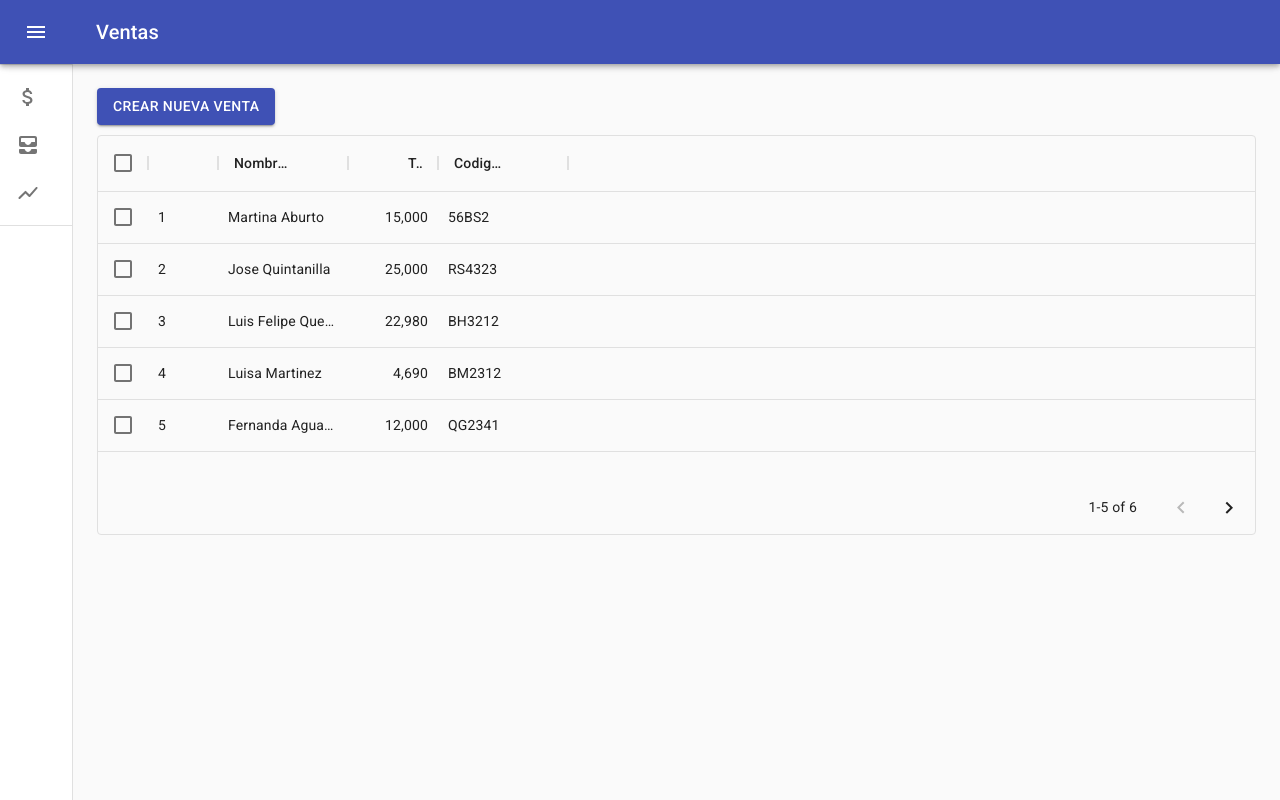
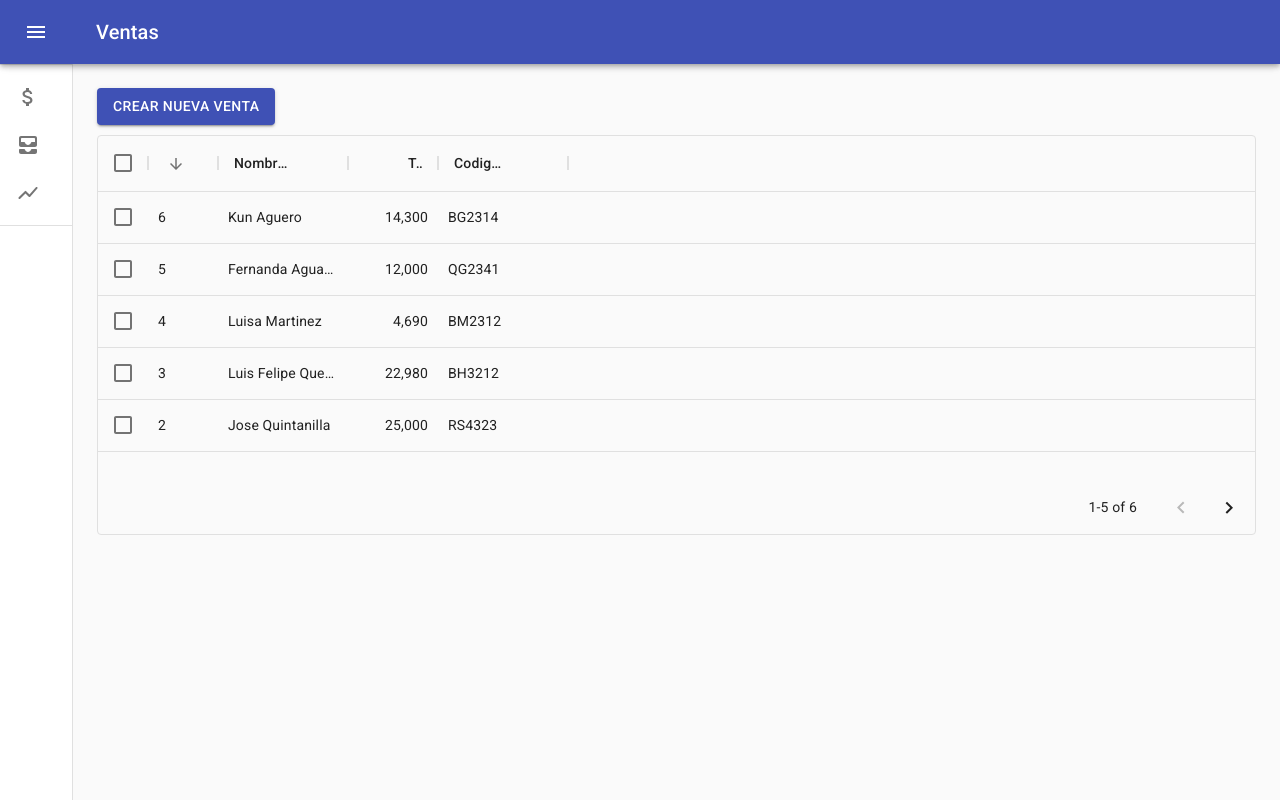
Before and after one commit to kevinOsorio1/Front-SellSistem, a React (Create React App) app in the folder sellsystem/: page / in a window 1280 px wide. Built offline with nearby package versions, Linux system fonts and the light colour scheme.

Commit message:
sales, added sales view and inventory hardCoded

```diff
--- a/sellsystem/src/components/Table/Table.js
+++ b/sellsystem/src/components/Table/Table.js
@@ -7,7 +7,12 @@ export default function Table({rows,columns}) {
   const classes = tableStyles()
   return (
     <div className={classes.table}>
-      <DataGrid rows={rows} columns={columns} pageSize={5} checkboxSelection />
+      <DataGrid rows={rows} columns={columns} pageSize={5} checkboxSelection sortModel={[
+    {
+      field: 'id',
+      sort: 'desc',
+    },
+  ]}/>
     </div>
   );
 }
--- a/sellsystem/src/containers/Sells/Sells.js
+++ b/sellsystem/src/containers/Sells/Sells.js
@@ -39,13 +39,13 @@ function Sells() {
     (name, total, code) => {
       const id = dataLength + 1
       setData((prevState) => [
-        ...prevState,
         { id: id, name: name, total: total, code: code },
+        ...prevState
       ])
     },
     [dataLength]
   )
-
+console.log(data)
   return (
     <div>
       <div style={{marginBottom:"10px"}}>
```
